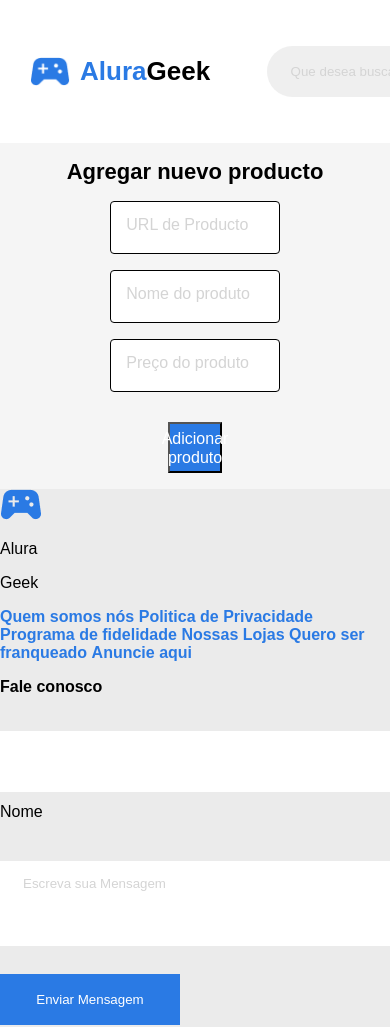
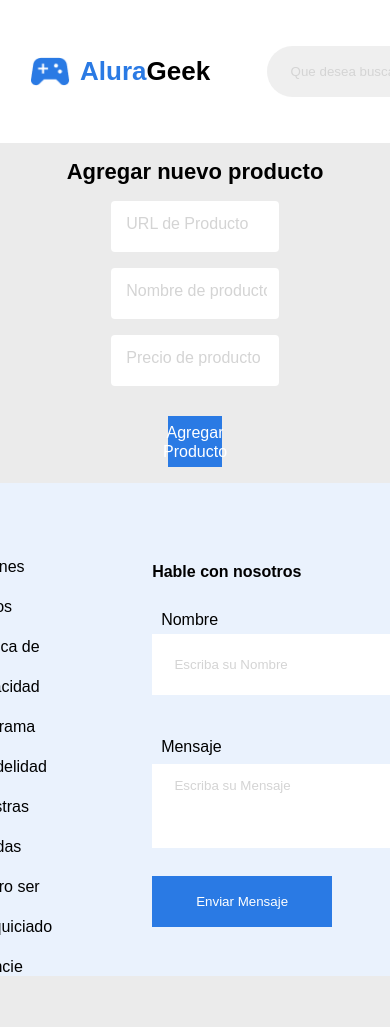
Before and after one commit to JoseValdebenitoG/AluraGeek, a website: page screens/add-products.html in a window 390 px wide. Shown: the top 1027 px of the page. Drawn offline with Linux system fonts and the light colour scheme.

Commit message:
refactor add product section complete

```diff
--- a/db.json
+++ b/db.json
@@ -100,6 +100,12 @@
       "price": "1000",
       "id": 25,
       "description": "undefined"
+    },
+    {
+      "name": "batimovil",
+      "imageUrl": "https://cdn.pixabay.com/photo/2019/11/15/21/25/tank-4629329_960_720.jpg",
+      "price": "100",
+      "id": 26
     }
   ]
 }
--- a/screens/add-products.html
+++ b/screens/add-products.html
@@ -7,8 +7,7 @@
   <link rel="preconnect" href="https://fonts.googleapis.com" />
   <link rel="preconnect" href="https://fonts.gstatic.com" crossorigin />
   <link href="https://fonts.googleapis.com/css2?family=Fira+Code:wght@700&display=swap">
-  <link rel="shortcut icon" type="imagex/png" href="../assets/Logo.svg" width="16" height="16">
-  <link rel="shortcut icon" href="assets/logo.ico" mce_href="assets/logo.ico" type="image/x-icon">
+  <link rel="shortcut icon" href="../assets/logo.ico" mce_href="assets/logo.ico" type="image/x-icon">
   <link rel="stylesheet" href="../styles/style.css" />
   <link rel="stylesheet" href="../styles/add-products.css" />
   <title>Alura Geek</title>
@@ -43,60 +42,61 @@
           <input
             class="product-add_input__name"
             type="text"
-            placeholder="Nome do produto"
+            placeholder="Nombre de producto"
             required
-            data-nome
+            data-name
           />
           <input
             class="product-add_input__price"
             type="text"
-            placeholder="Preço do produto"
+            placeholder="Precio de producto"
             required
-            data-preco
+            data-price=""
           />
           <button type="submit" class="product-add_btn">
-            Adicionar produto
+            Agregar Producto
           </button>
         </form>
       </section>
     </main>
   </body>
-  <section class="contato">
-    <div class="referencia">
+  <section class="contact">
+    <div class="reference">
       <img src="../assets/logo.png" alt="logo" />
-      <p>Alura</p>
+      <p class="logo-blue">Alura</p>
       <p>Geek</p>
     </div>
-    <div class="links-uteis">
-      <a href="">Quem somos nós</a>
-      <a href="">Politica de Privacidade</a>
-      <a href="">Programa de fidelidade</a>
-      <a href="">Nossas Lojas</a>
-      <a href="">Quero ser franqueado</a>
-      <a href="">Anuncie aqui</a>
+    <div class="links-useful">
+      <a href="">Quienes somos</a>
+      <a href="">Política de Privacidad</a>
+      <a href="">Programa de fidelidad</a>
+      <a href="">Nuestras Tiendas</a>
+      <a href="">Quiero ser franquiciado</a>
+      <a href="">Anuncie aquí</a>
     </div>
 
     <div class="form">
-      <p>Fale conosco</p>
+      <p>Hable con nosotros</p>
       <div class="label-float">
+        <label for="Name" class="label-name">Nombre</label>
         <input
           type="text"
-          name="Nome"
-          id="Nome"
-          class="input-nome"
-          placeholder=""
+          name="Name"
+          id="Name"
+          class="input-name"
+          placeholder="Escriba su Nombre"
         />
-        <label for="Nome" class="label-nome">Nome</label>
       </div>
+      <label for="message" class="label-message">Mensaje</label>
       <textarea
-        name="mensagem"
+        name="mensaje"
         id="msg"
         cols="5"
         rows="5"
-        placeholder="Escreva sua Mensagem"
+        placeholder="Escriba su Mensaje"
       ></textarea>
-      <button>Enviar Mensagem</button>
+      <button>Enviar Mensaje</button>
     </div>
   </section>
-  <script type="module" src="../controllers/crea-productos-controller.js"></script>
+  <script type="module" src="../scripts/controllers/add-product-controller.js"></script>
 </html>
--- /dev/null
+++ b/scripts/controllers/add-product-controller.js
@@ -0,0 +1,19 @@
+import { productServices } from "../services/product-services.js";
+
+const form = document.querySelector("[data-form]");
+
+form.addEventListener("submit", (event) => {
+  event.preventDefault();
+
+  const name = document.querySelector("[data-name]").value;
+  const url = document.querySelector("[data-url]").value;
+  const price = document.querySelector("[data-price]").value;
+
+  productServices.addProduct(name, url, price).then((response) => {
+      window.location.href = "/index.html";
+      console.log(response);
+    })
+    .catch((err) => {
+      console.log(err);
+    });
+});
--- a/styles/add-products.css
+++ b/styles/add-products.css
@@ -1,22 +1,6 @@
 main {
-    background: rgb(245, 245, 245);
+    background: var(--bg-color);
     padding: 16px;
-}
-
-.top_menu {
-    display: flex;
-    flex-direction: row;
-    justify-content: center;
-    align-items: center;
-    padding: 12px 16px;
-    border: 1px solid var(--cor-primaria);
-
-    font-weight: 600;
-    font-size: 14px;
-    line-height: 16px;
-
-    color: var(--cor-primaria);
-    background-color: var(--cor-branco)
 }
 
 .product-add_title {
@@ -34,7 +18,7 @@ main {
     flex-direction: column;
     justify-content: center;
     align-items: center;
-    background: #FFFFFF;
+    background: var(--bg-color);
     border: 1px dashed #C8C8C8;
 
     padding: 32px;
@@ -45,7 +29,7 @@ main {
     font-weight: 400;
     font-size: 50px;
     line-height: 20px;
-    color: #C8C8C8;
+    color: var(--text-emphasis);
 }
 
 .product-add_mobile__description {
@@ -64,14 +48,14 @@ main {
     justify-content: center;
     margin: 0 auto;
     padding: 8px 12px 13px 12px;
-    border-bottom: 1px solid var(--cor-secundaria);
+    border-bottom: 1px solid var(--blue-emphasis);
     border-radius: 4px;
     height: 30px;
     font-weight: 400;
     font-size: 16px;
     line-height: 20px;
     margin-top: 16px;
-    border: solid black 1px;
+    border: transparent;
 }
 
 .product-add_textarea__description {
@@ -96,6 +80,7 @@ main {
     font-size: 16px;
     line-height: 19px;
     color: #FFFFFF;
+    border: none;
 }
 
 .product-add_tablet {
--- a/styles/style.css
+++ b/styles/style.css
@@ -1,4 +1,4 @@
-/*---------------Variaveis---------------*/
+/*---------------Variable---------------*/
 
 :root {
   --bg-color: #ebebeb;
```
Also changed, not shown: scripts/controllers/crea-productos-controller.js (deleted, +0 -21 lines), styles/login.css (+10 -4 lines), styles/products.css (+4 -4 lines), scripts/controllers/edit-product-controller.js (renamed from scripts/controllers/actualiza-producto-controller.js).
